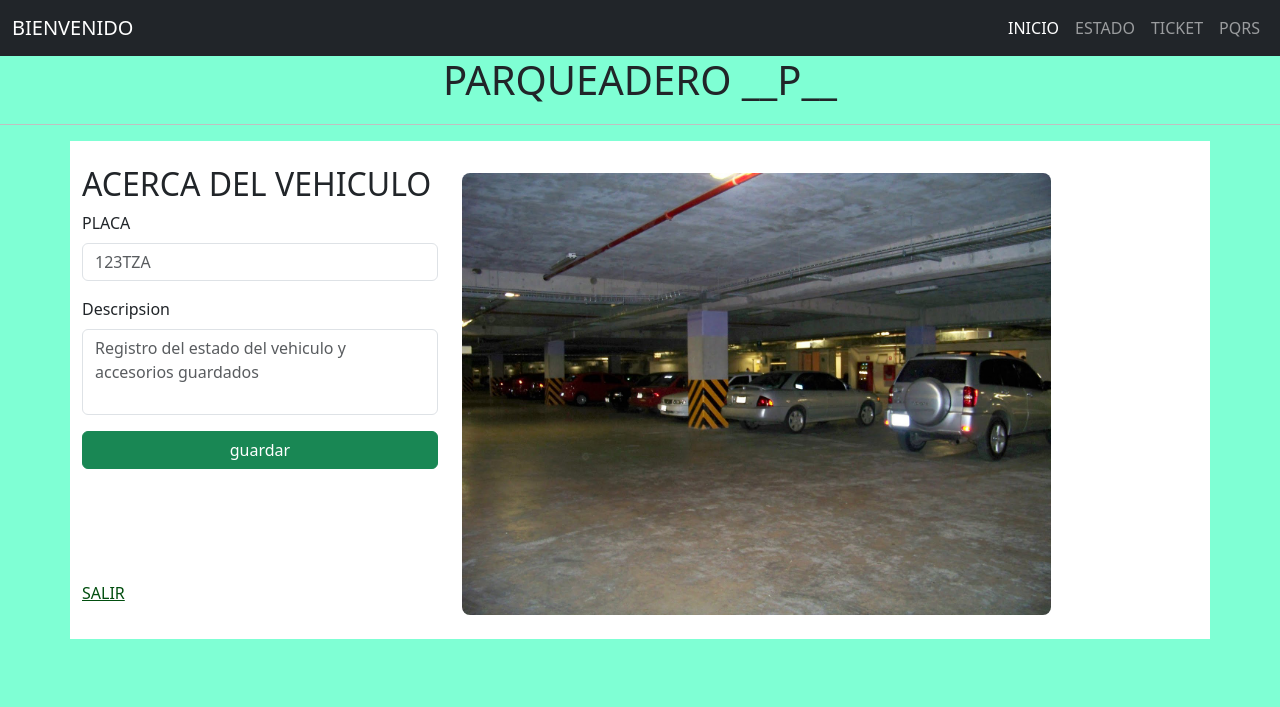
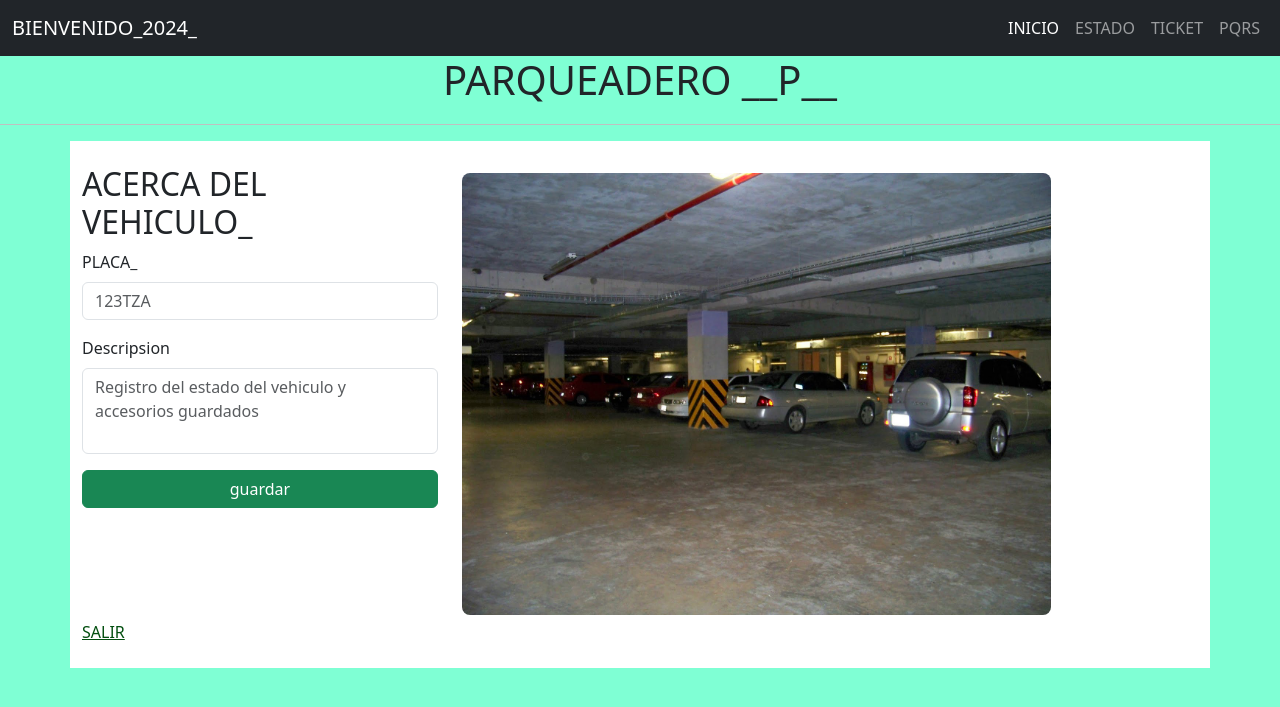
Before and after one commit to Francisco2000javier/---1PARQUEADERO, a Flask app: page /INICIO in a window 1280 px wide. Shown: the top 707 px of the page. Run offline with Flask 3, Linux system fonts and the light colour scheme.

Commit message:
Update INICIO.html

```diff
--- a/app/templates/INICIO.html
+++ b/app/templates/INICIO.html
@@ -14,7 +14,7 @@
 
     <nav class="navbar navbar-expand-lg navbar-dark bg-dark">
         <div class="container-fluid">
-          <a class="navbar-brand" href="#">BIENVENIDO</a>
+          <a class="navbar-brand" href="#">BIENVENIDO_2024_</a>
           <button class="navbar-toggler" type="button" data-bs-toggle="collapse" data-bs-target="#navbarNavAltMarkup" aria-controls="navbarNavAltMarkup" aria-expanded="false" aria-label="Toggle navigation">
             <span class="navbar-toggler-icon"></span>
           </button>
@@ -40,10 +40,10 @@
       <div class="container my-3">
         <div class="row">
             <div class="col-sm-12 col-md-4 col-lg-4 col-xl-4 py-4 bg-white">
-                <h2>ACERCA DEL VEHICULO</h2>
+                <h2>ACERCA DEL VEHICULO_</h2>
                 <form>
                     <div class="mb-3">
-                        <label for="nombre" class="form-label">PLACA</label>
+                        <label for="nombre" class="form-label">PLACA_</label>
                         <input type="text" class="form-control" id="nombre" placeholder="123TZA">
                       </div>
 
```
